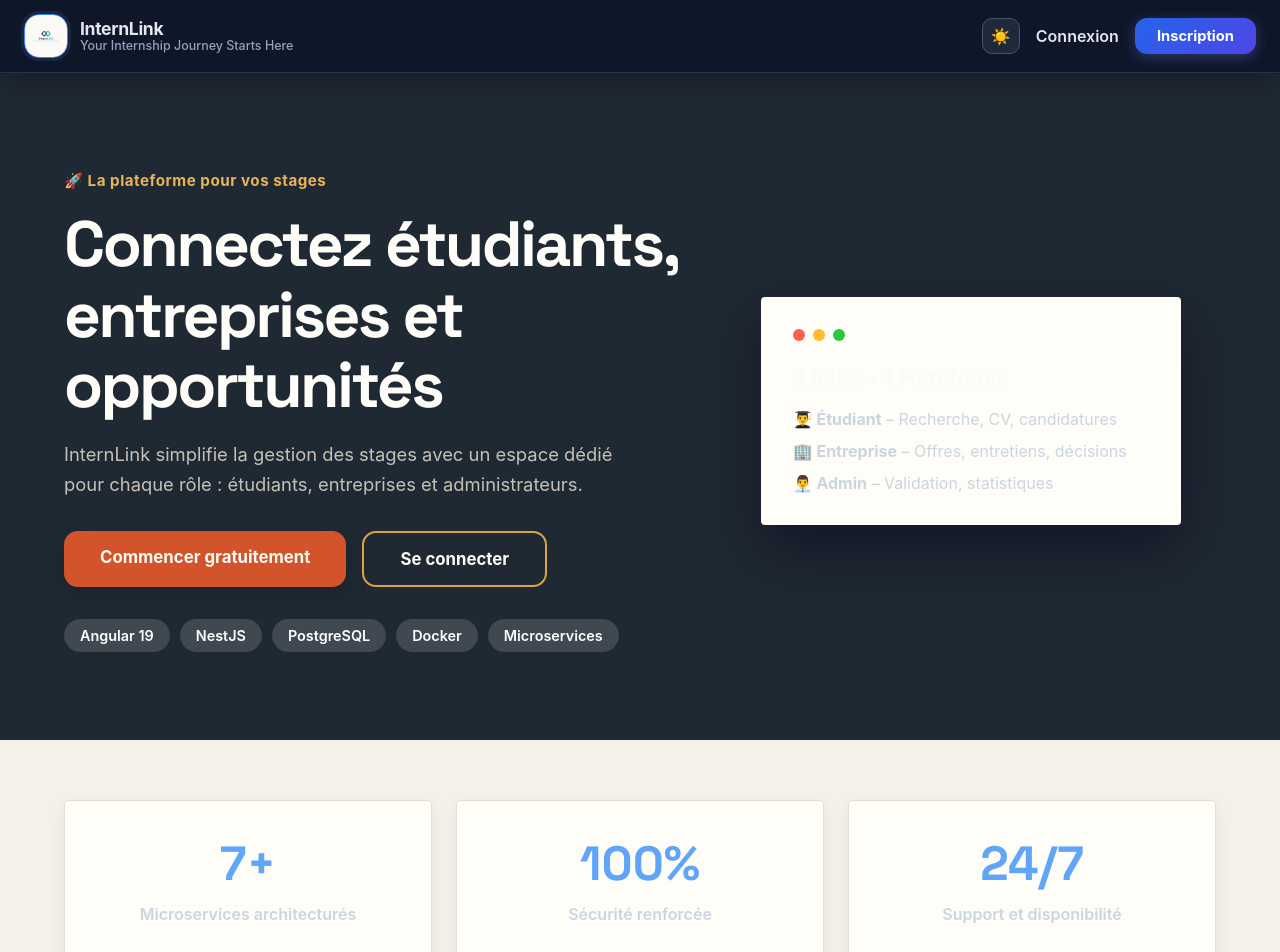
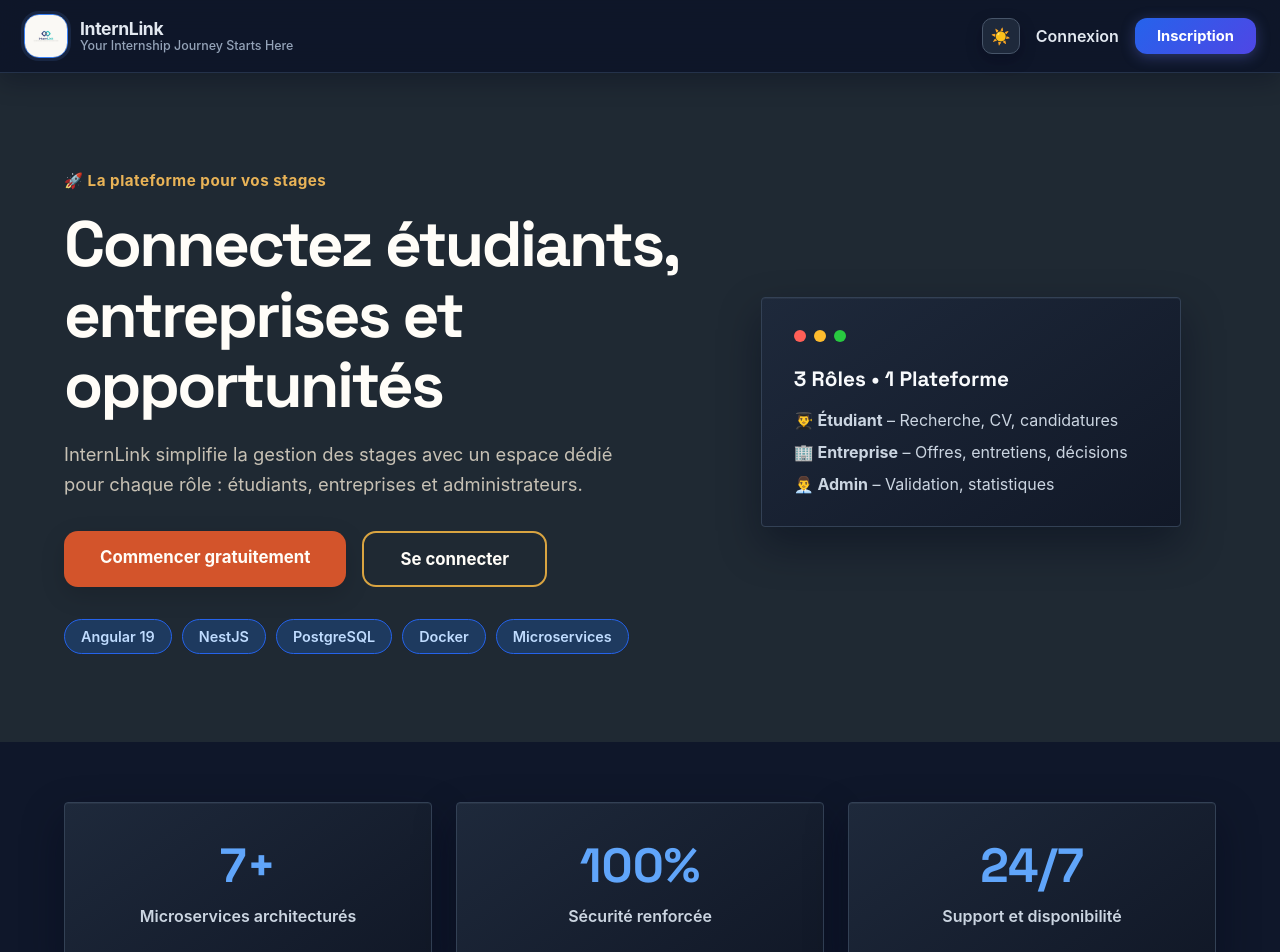
Before and after one commit to krayem1234/interlink, an Angular app in the folder frontend/: page / in a window 1280 px wide. Shown: the top 952 px of the page. Built offline with nearby package versions, Linux system fonts and the light colour scheme.

Commit message:
Fix landing page theme contrast

```diff
--- a/frontend/src/styles.scss
+++ b/frontend/src/styles.scss
@@ -323,3 +323,12 @@ body:not(.light-theme) button:hover,body:not(.light-theme) .btn:hover{filter:bri
 body:not(.light-theme) button:active,body:not(.light-theme) .btn:active{transform:translateY(1px) scale(.99)}
 @media (max-width:700px){body:not(.light-theme) .info-card:hover,body:not(.light-theme) .offer-card:hover,body:not(.light-theme) .notification-card:hover,body:not(.light-theme) .week7-card:hover{transform:translateY(-2px)}}
 @media (prefers-reduced-motion:reduce){*,*::before,*::after{animation-duration:.01ms !important;animation-iteration-count:1 !important;scroll-behavior:auto !important;transition-duration:.01ms !important}}
+body:not(.light-theme) .landing .visual-card,body:not(.light-theme) .landing .stat-card,body:not(.light-theme) .landing .feature-card,body:not(.light-theme) .landing .cta-content{background:linear-gradient(145deg,#1e293b,#111827) !important;color:#f8fafc !important;border:1px solid #334155 !important;box-shadow:0 18px 42px rgba(2,6,23,.42),inset 0 1px rgba(148,163,184,.08) !important}
+body:not(.light-theme) .landing .visual-content h3,body:not(.light-theme) .landing .feature-card h3,body:not(.light-theme) .landing .cta-content h2,body:not(.light-theme) .landing .section-header h2{color:#f8fafc !important}
+body:not(.light-theme) .landing .visual-content li,body:not(.light-theme) .landing .feature-card p,body:not(.light-theme) .landing .cta-content p,body:not(.light-theme) .landing .stat-card p{color:#cbd5e1 !important}
+body:not(.light-theme) .landing .stats,body:not(.light-theme) .landing .features{background:#0f172a !important}
+body:not(.light-theme) .landing .tag{background:#1e3a5f !important;color:#bfdbfe !important;border:1px solid #2563eb}
+body.light-theme .landing .visual-card,body.light-theme .landing .stat-card,body.light-theme .landing .feature-card,body.light-theme .landing .cta-content{background:#fffdf8 !important;color:#1f2933 !important;border-color:#e4ddd0 !important}
+body.light-theme .landing .visual-content h3,body.light-theme .landing .feature-card h3,body.light-theme .landing .cta-content h2,body.light-theme .landing .section-header h2{color:#1f2933 !important}
+body.light-theme .landing .visual-content li,body.light-theme .landing .feature-card p,body.light-theme .landing .cta-content p,body.light-theme .landing .stat-card p{color:#59636e !important}
+body.light-theme .landing .stats{background:#fffdf8 !important}.theme-toggle{box-shadow:0 6px 16px rgba(2,6,23,.25)}
```
